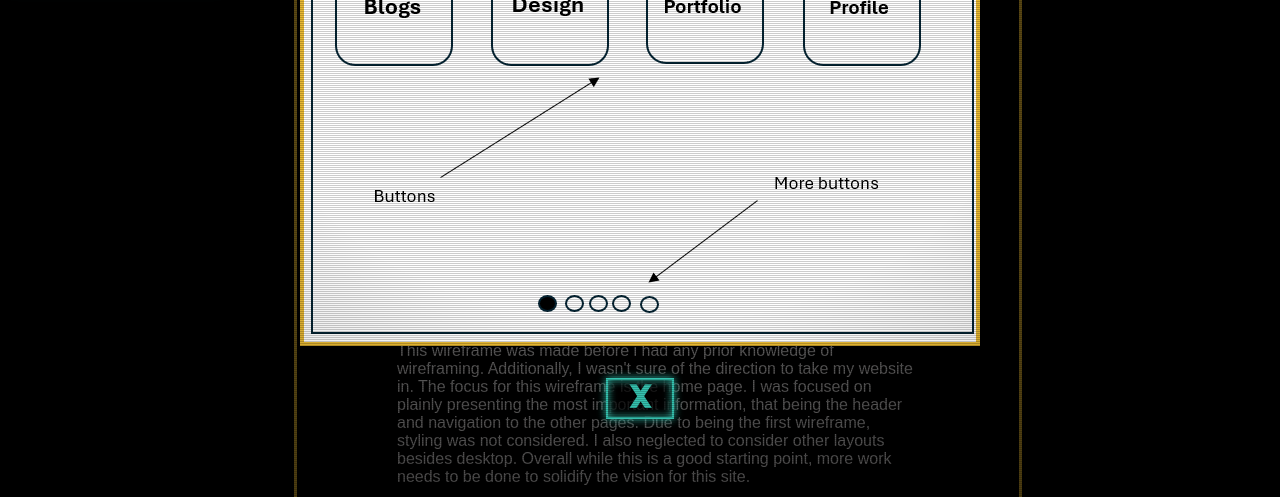
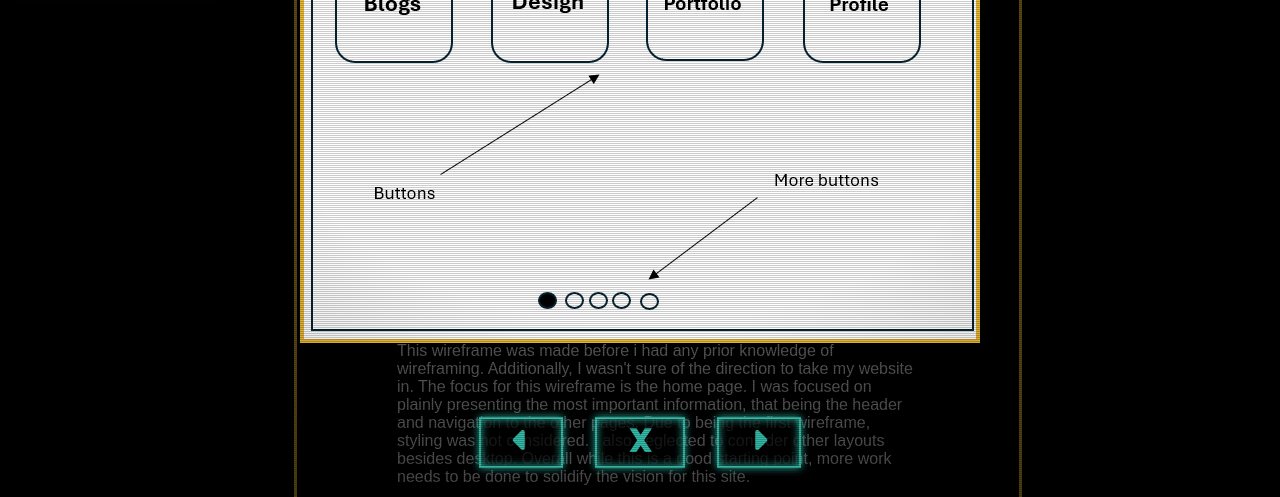
Before and after one commit to JesseVolstruis/DIGA3008A, a plain HTML site: page Design/wireframe.html in a window 1280 px wide. Both pictures are taken after a click on the picture 658 px from the left and 844 px from the top of the page. Shown: the part 747-1244 px from the top of the page. Drawn offline with Linux system fonts and the light colour scheme.

Commit message:
prev and next buttons

```diff
--- a/Design/wireframe.html
+++ b/Design/wireframe.html
@@ -139,9 +139,11 @@
         </div>
         <div class="FlickerOverlay"></div>
         <div id="ImageOverlay">
+          <img id="LightBoxImage"  src="" alt="">
           <section>
-          <img id="LightBoxImage"  src="" alt="">
-          <p class="LightBoxNav" id="LightBoxExit">X</p>
+            <p class="LightBoxNav" id="PrevButton"><i class="fa-sharp fa-solid fa-caret-left"></i></p>
+            <p class="LightBoxNav" id="LightBoxExit">X</p>
+            <p class="LightBoxNav" id="NextButton"><i class="fa-sharp fa-solid fa-caret-right"></i></p>
           </section>
         </div>
         <footer>
--- a/Scripts/main.js
+++ b/Scripts/main.js
@@ -80,6 +80,7 @@ function randomizeFlicker() {
 randomizeFlicker();
 
 //--------------------[LightBox Images]----------------------------------------------------------------------------------------------
+
 const imageOverlay = document.getElementById("ImageOverlay");
 
 function preventScroll(e) {
@@ -99,40 +100,42 @@ function closeLightBox(){
 const images = document.querySelectorAll('.SubPageImage');
 const imageExit = document.querySelector('#LightBoxExit');
 const lightBoxImage = document.querySelector('#LightBoxImage');
+let currentImageIndex = 0;
+const imageArray = Array.from(images);
+const prevBtn = document.querySelector('#PrevButton');
+const nextBtn = document.querySelector('#NextButton');
 
-images.forEach(image =>{
-   image.addEventListener('click', function(e){
-    let url = this.src;
-    lightBoxImage.src = url;
-     openLightBox();
-   });
- });
+images.forEach((image, index) => {
+  image.addEventListener('click', function () {
+    currentImageIndex = index;
+    showImageAt(currentImageIndex);
+    openLightBox();
+  });
+});
+
+function showImageAt(index) {
+  const selectedImage = imageArray[index];
+  lightBoxImage.src = selectedImage.src;
+}
+
+prevBtn.addEventListener('click', () => {
+  currentImageIndex = (currentImageIndex - 1 + imageArray.length) % imageArray.length;
+  showImageAt(currentImageIndex);
+});
+
+nextBtn.addEventListener('click', () => {
+  currentImageIndex = (currentImageIndex + 1) % imageArray.length;
+  showImageAt(currentImageIndex);
+});
 
 imageExit.addEventListener('click', () => {
   closeLightBox();
 });
 
-lightBoxImage.addEventListener("wheel", function(e) {
-    // Zoom in or out based on the scroll direction
-    let direction = e.deltaY > 0 ? -1 : 1;
-    zoomImage(direction);
-});
-
-
-let currentZoom = 1;
-
-function zoomImage(direction)
-{
-    let newZoom = currentZoom + direction * 0.1;
-
-    // Limit the zoom level to the minimum and maximum
-    // values
-    if (newZoom < 1 || newZoom > 1.5) {
-        return;
-    }
-
-    currentZoom = newZoom;
-
-    // Update the CSS transform of the image to scale it
-    lightBoxImage.style.transform = "scale(" + currentZoom + ")";
-}
+ document.addEventListener('keydown', (e) => {
+   if (document.getElementById('ImageOverlay').style.display === 'flex') {
+     if (e.key === 'ArrowRight') nextBtn.click();
+     if (e.key === 'ArrowLeft') prevBtn.click();
+     if (e.key === 'Escape') imageExit.click();
+   }
+ });
--- a/main.css
+++ b/main.css
@@ -531,16 +531,26 @@ body::before { /*CRT scanline effect*/
 
 #ImageOverlay{
     display: none;
+    flex-direction: column;
     position: fixed;
     justify-content: center;
     z-index: 1;
-    padding-top: 3rem;
+    padding-top: 1.5rem;
+    padding-bottom: 1rem;
     left: 0;
     top: 0;
     width: 100%;
     height: 100%;
-    /* overflow: auto; */
+    overflow: auto;
     background-color: rgba(0, 0, 0, 0.6);
+}
+
+#ImageOverlay section{
+    display: flex;
+    flex-direction: row;
+    margin: auto auto;
+    align-items: center;
+    justify-content: center;
 }
 
 #LightBoxImage{
@@ -557,8 +567,12 @@ body::before { /*CRT scanline effect*/
     border: 2.5px solid;
     text-align: center;
     font-size: 2rem;
-    width: 2em;
-    margin: 1em auto;
+    max-width: 3em;
+    max-height: 3em;
+    width: auto;
+    height: auto;
+    margin: 1em 0.5em;
+    padding: 0.3rem 2rem;
     font-weight: bold;
     box-shadow: 0 0 8px #38ccb8, 0 0 8px inset #38ccb8;
     font-family: 'Head', sans-serif;
```
